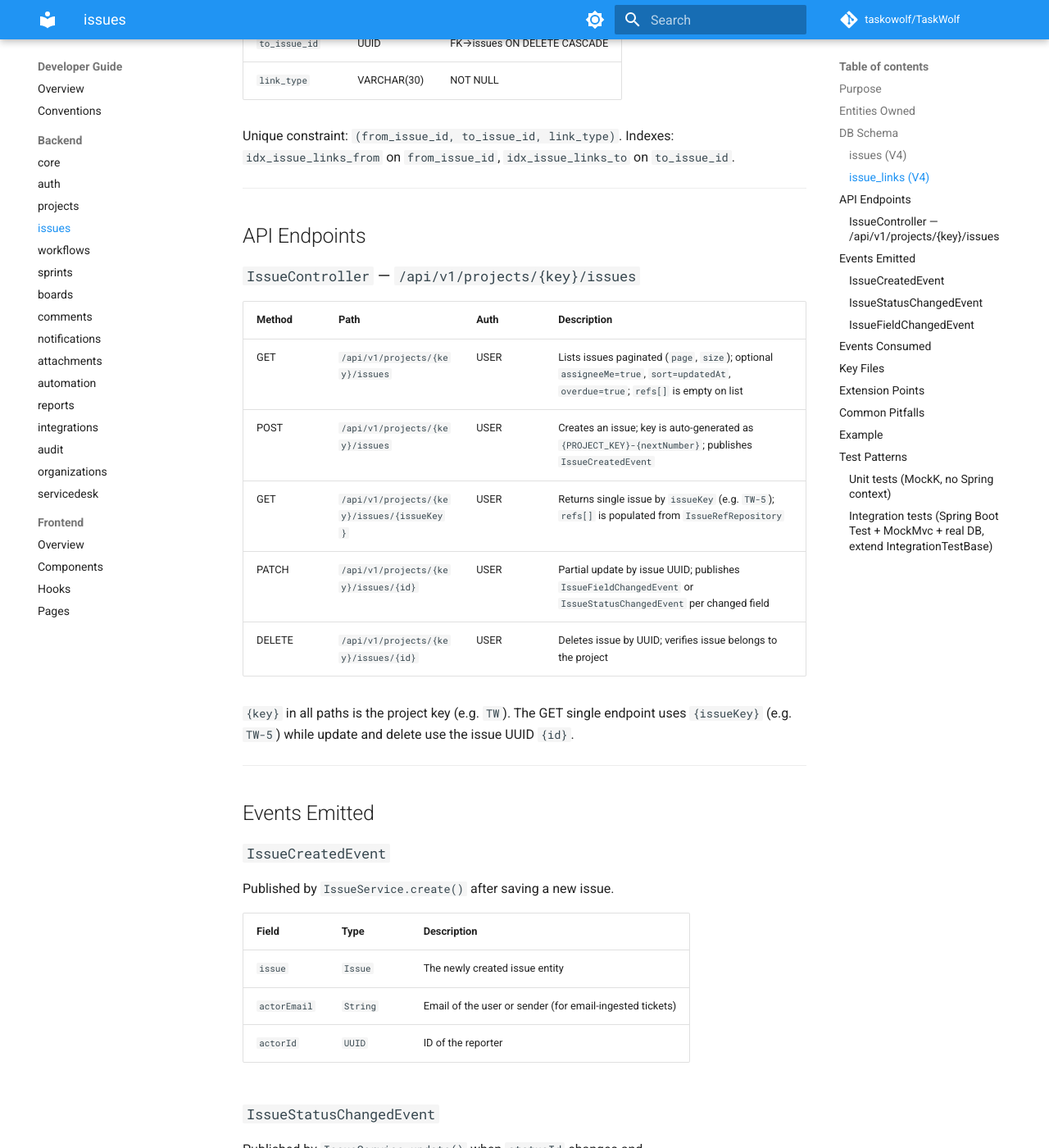
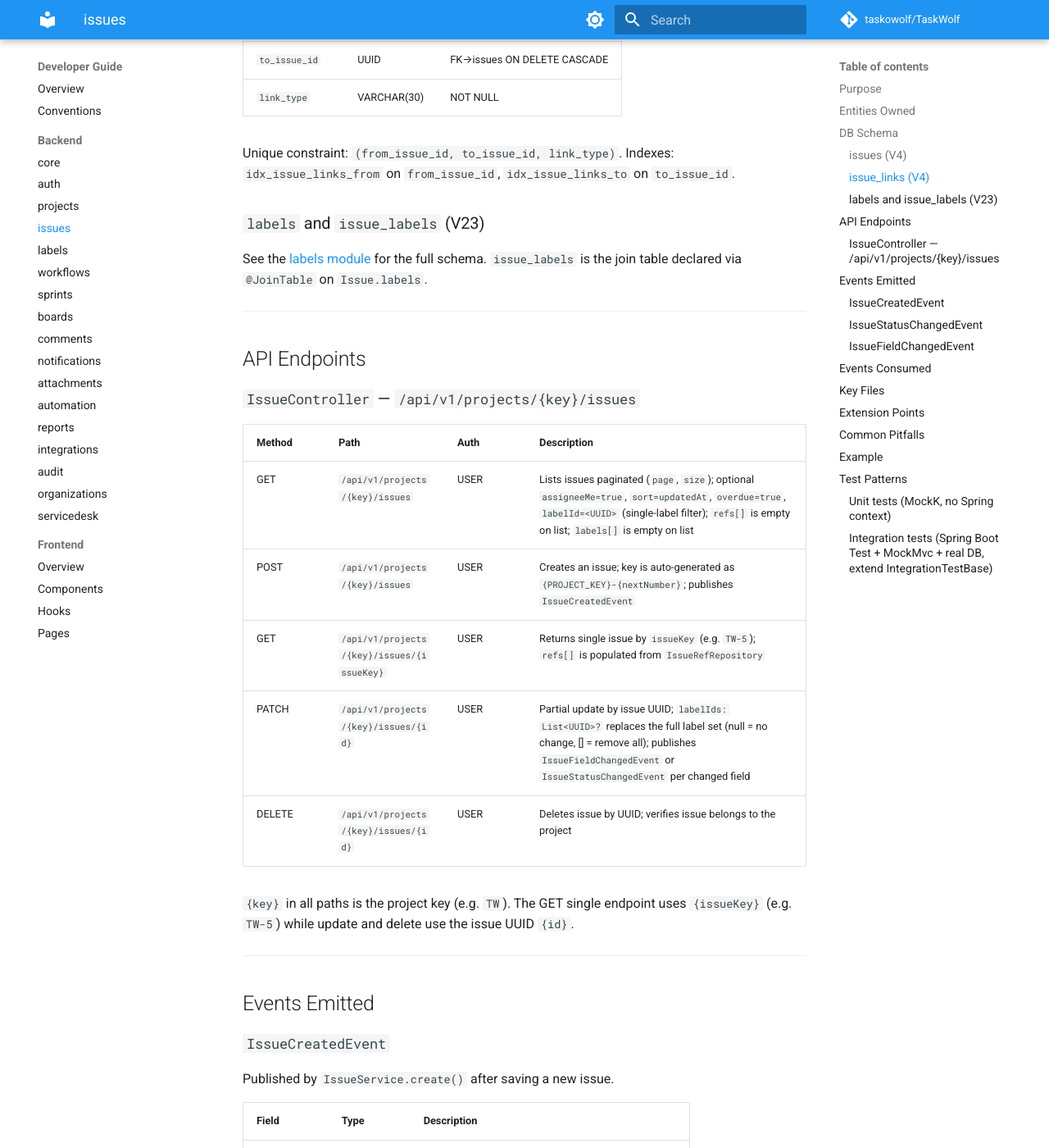
Before and after one commit to WolfTasks/TaskWolf, an MkDocs documentation site: the page built from mkdocs/developer-guide/backend/issues.md, in a window 1280 px wide and 1400 px high, scrolled down 1707 px. Shown: the whole window at 82% size. Built offline with MkDocs 1.6.1 and Material for MkDocs 9.7.7, drawn with Linux system fonts in a browser that asks for light colours; comment, search, counter and statistics services are not loaded; some of the changed text lies outside the part shown.

Commit message:
docs(wiki): add labels module page and update issues, frontend pages
Co-Authored-By: Claude Sonnet 4.6 <noreply@anthropic.com>

```diff
--- a/mkdocs.yml
+++ b/mkdocs.yml
@@ -52,6 +52,7 @@ nav:
           - auth: developer-guide/backend/auth.md
           - projects: developer-guide/backend/projects.md
           - issues: developer-guide/backend/issues.md
+          - labels: developer-guide/backend/labels.md
           - workflows: developer-guide/backend/workflows.md
           - sprints: developer-guide/backend/sprints.md
           - boards: developer-guide/backend/boards.md
--- a/mkdocs/developer-guide/backend/issues.md
+++ b/mkdocs/developer-guide/backend/issues.md
@@ -10,7 +10,7 @@ Manages the full lifecycle of issues (bugs, stories, tasks, epics, subtasks). Ow
 
 | Entity | Table | Key Fields |
 |---|---|---|
-| `Issue` | `issues` | `key` VARCHAR(20) UNIQUE (e.g. `TW-5`), `keyNumber` INT, `title` VARCHAR(500) NOT NULL, `description` TEXT, `type: IssueType`, `priority: IssuePriority`, `storyPoints: Int?`, `status` FK→workflow_statuses NOT NULL, `project` FK→projects NOT NULL, `assignee` FK→users nullable, `reporter` FK→users NOT NULL, `sprint` FK→sprints nullable, `parent` FK→issues nullable (self-referential), `dueDate: LocalDate?`, `slaStartTime: Instant?` |
+| `Issue` | `issues` | `key` VARCHAR(20) UNIQUE (e.g. `TW-5`), `keyNumber` INT, `title` VARCHAR(500) NOT NULL, `description` TEXT, `type: IssueType`, `priority: IssuePriority`, `storyPoints: Int?`, `status` FK→workflow_statuses NOT NULL, `project` FK→projects NOT NULL, `assignee` FK→users nullable, `reporter` FK→users NOT NULL, `sprint` FK→sprints nullable, `parent` FK→issues nullable (self-referential), `dueDate: LocalDate?`, `slaStartTime: Instant?`, `labels: MutableSet<Label>` (@ManyToMany LAZY, join table `issue_labels`, owned by Issue) |
 | `IssueLink` | `issue_links` | `fromIssue` FK→issues NOT NULL, `toIssue` FK→issues NOT NULL, `linkType: IssueLinkType` NOT NULL; UNIQUE (from_issue_id, to_issue_id, link_type) |
 
 `IssueType` enum values: `EPIC`, `STORY`, `BUG`, `TASK`, `SUBTASK`.
@@ -63,6 +63,10 @@ Indexes: `idx_issues_project` on `project_id`, `idx_issues_assignee` on `assigne
 Unique constraint: `(from_issue_id, to_issue_id, link_type)`.
 Indexes: `idx_issue_links_from` on `from_issue_id`, `idx_issue_links_to` on `to_issue_id`.
 
+### `labels` and `issue_labels` (V23)
+
+See the [labels module](labels.md) for the full schema. `issue_labels` is the join table declared via `@JoinTable` on `Issue.labels`.
+
 ---
 
 ## API Endpoints
@@ -71,10 +75,10 @@ Indexes: `idx_issue_links_from` on `from_issue_id`, `idx_issue_links_to` on `to_
 
 | Method | Path | Auth | Description |
 |---|---|---|---|
-| GET | `/api/v1/projects/{key}/issues` | USER | Lists issues paginated (`page`, `size`); optional `assigneeMe=true`, `sort=updatedAt`, `overdue=true`; `refs[]` is empty on list |
+| GET | `/api/v1/projects/{key}/issues` | USER | Lists issues paginated (`page`, `size`); optional `assigneeMe=true`, `sort=updatedAt`, `overdue=true`, `labelId=<UUID>` (single-label filter); `refs[]` is empty on list; `labels[]` is empty on list |
 | POST | `/api/v1/projects/{key}/issues` | USER | Creates an issue; key is auto-generated as `{PROJECT_KEY}-{nextNumber}`; publishes `IssueCreatedEvent` |
 | GET | `/api/v1/projects/{key}/issues/{issueKey}` | USER | Returns single issue by `issueKey` (e.g. `TW-5`); `refs[]` is populated from `IssueRefRepository` |
-| PATCH | `/api/v1/projects/{key}/issues/{id}` | USER | Partial update by issue UUID; publishes `IssueFieldChangedEvent` or `IssueStatusChangedEvent` per changed field |
+| PATCH | `/api/v1/projects/{key}/issues/{id}` | USER | Partial update by issue UUID; `labelIds: List<UUID>?` replaces the full label set (null = no change, [] = remove all); publishes `IssueFieldChangedEvent` or `IssueStatusChangedEvent` per changed field |
 | DELETE | `/api/v1/projects/{key}/issues/{id}` | USER | Deletes issue by UUID; verifies issue belongs to the project |
 
 `{key}` in all paths is the project key (e.g. `TW`). The GET single endpoint uses `{issueKey}` (e.g. `TW-5`) while update and delete use the issue UUID `{id}`.
@@ -172,6 +176,7 @@ Add the new value to `IssueType.kt`. No migration is needed — `type` is stored
 - Parent issues are validated to belong to the same project. A parent from a different project throws `NotFoundException`.
 - Status transitions are validated by `WorkflowService.validateTransition()`. The new status must belong to the project's assigned workflow; a cross-workflow status throws `ForbiddenException`.
 - When `overdue=true` in list queries, results are always ordered by `dueDate ASC` regardless of the `sort` parameter — the overdue JPQL query hardcodes `ORDER BY dueDate ASC`.
+- **`IssueController.get()` injects `LabelRepository` directly.** This is a deliberate exception to the no-cross-module-injection rule, required to fetch labels via native SQL on `issue_labels`. The list endpoint (`IssueController.list()`) does not populate labels; only the single-issue GET does.
 
 ---
 
@@ -230,6 +235,8 @@ Every field follows the same guard (`old != new`) to avoid spurious audit events
 | `IssueServiceTest` | `overdue=true` calls `findOverdueByProjectId`; `overdue=true, assigneeMe=true` calls `findOverdueByProjectIdAndAssigneeId`; neither calls general list query |
 | `IssueServiceTest` | `clearAssignee=true` sets `assignee` to null; `clearDueDate=true` sets `dueDate` to null; `clearSprint=true` sets `sprint` to null |
 | `IssueServiceTest` | `sprintId` provided assigns sprint scoped to the project |
+| `IssueServiceTest` | `update` sets labels when `labelIds` is a non-empty list |
+| `IssueServiceTest` | `update` clears labels when `labelIds` is an empty list |
 
 ### Integration tests (Spring Boot Test + MockMvc + real DB, extend `IntegrationTestBase`)
 
```
Also changed, not shown: mkdocs/developer-guide/backend/labels.md (added, +125 -0 lines), mkdocs/developer-guide/frontend/components.md (+2 -1 lines), mkdocs/developer-guide/frontend/hooks.md (+1 -0 lines), mkdocs/developer-guide/frontend/pages.md (+2 -2 lines).
